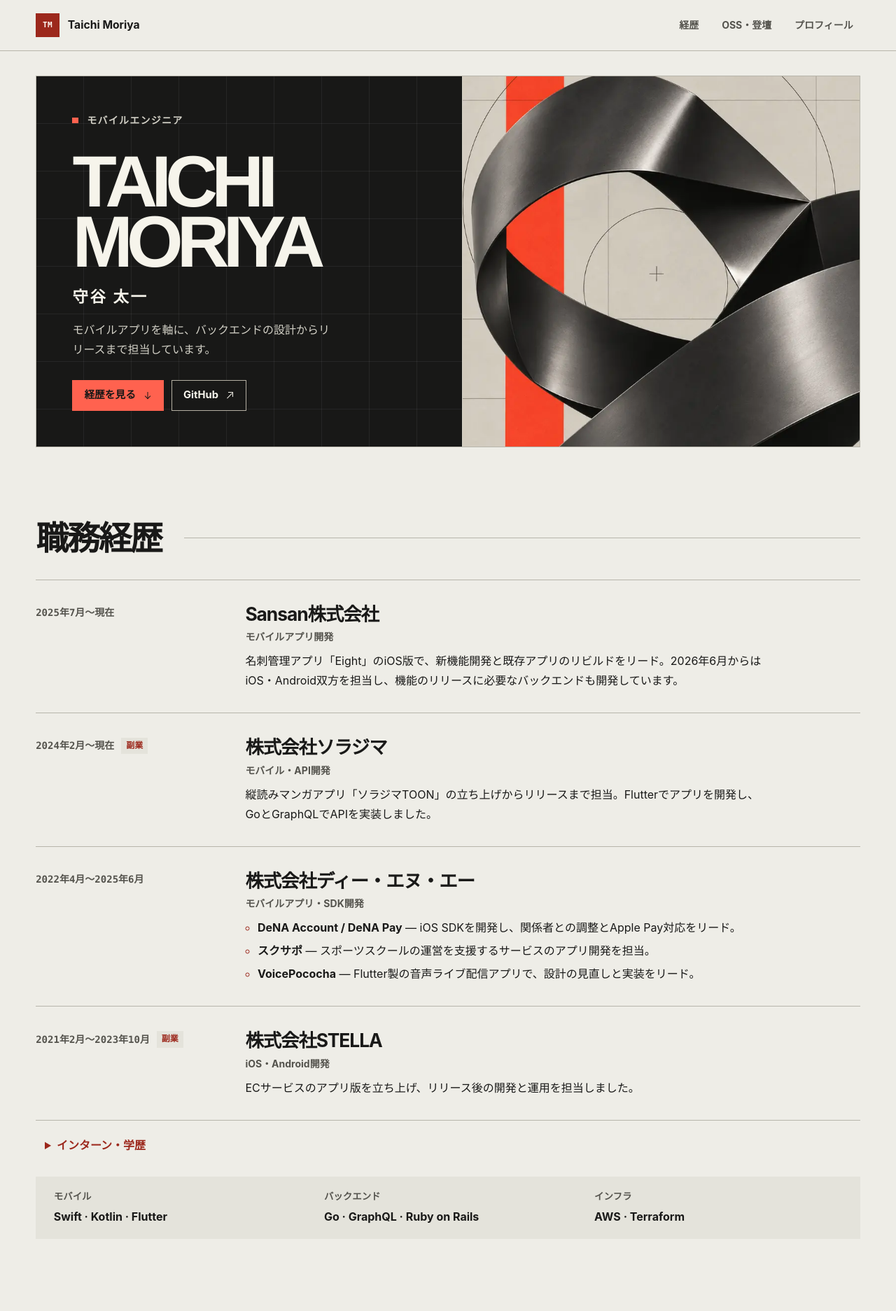
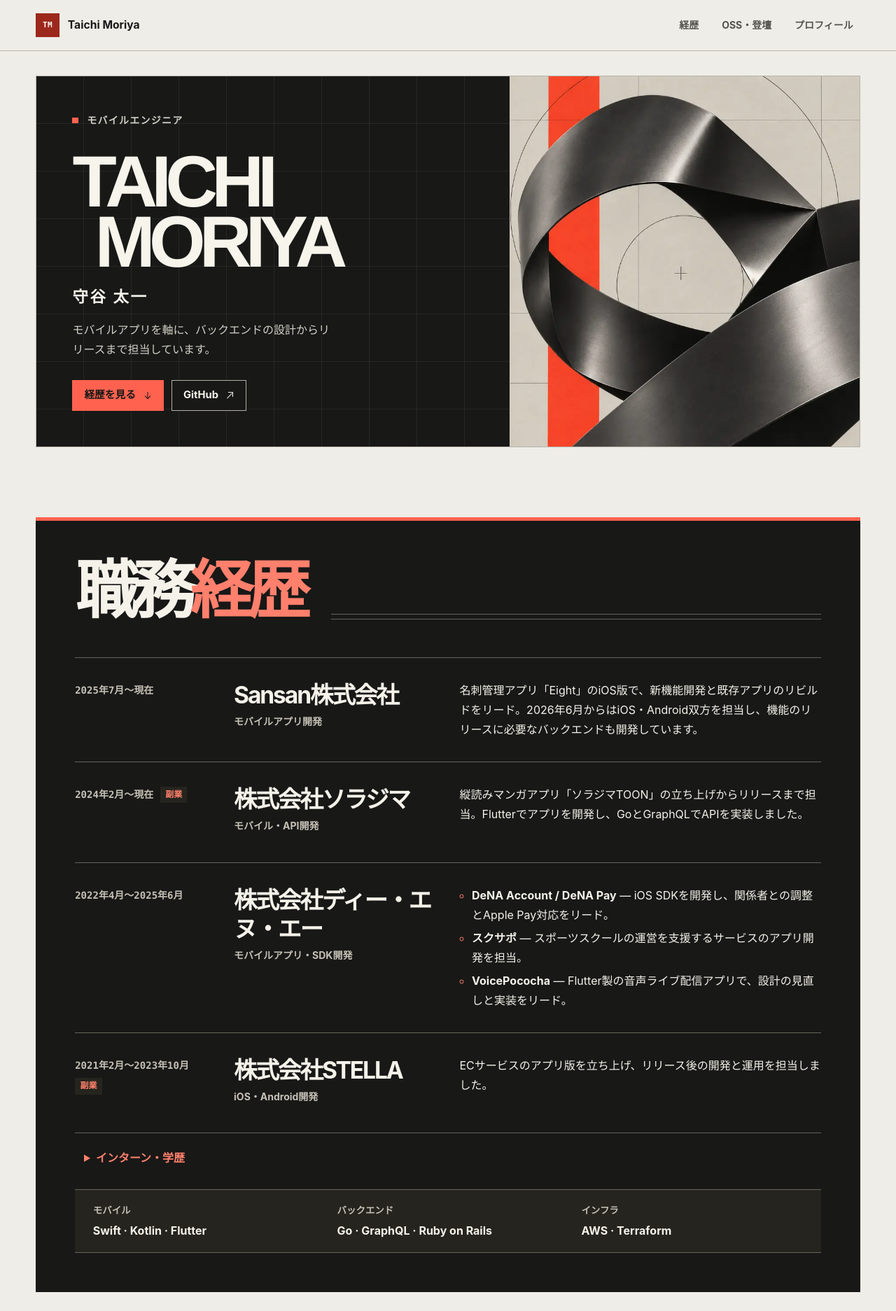
Before and after one commit to Moriya-Taichi/Moriya-Taichi.github.io, a Jekyll site: the page index.html, which Jekyll copies as it is, in a window 1280 px wide. Shown: the top 1873 px of the page at 70% size. Built offline with Jekyll 4.4.1, drawn with Linux system fonts in a browser that asks for light colours.

Commit message:
Carry editorial typography through portfolio content

```diff
--- a/404.html
+++ b/404.html
@@ -7,7 +7,7 @@
   <meta name="robots" content="noindex">
   <title>ページが見つかりません｜守谷 太一</title>
   <link rel="icon" href="/assets/taichi-mark.png" type="image/png">
-  <link rel="stylesheet" href="/assets/portfolio.css?v=editorial-1">
+  <link rel="stylesheet" href="/assets/portfolio.css?v=editorial-2">
 </head>
 <body>
   <main class="shell archive-page">
--- a/archive/index.html
+++ b/archive/index.html
@@ -9,7 +9,7 @@ permalink: /archive/
   <meta name="color-scheme" content="light dark">
   <title>過去の記事｜守谷 太一</title>
   <link rel="icon" href="{{ '/assets/taichi-mark.png' | relative_url }}" type="image/png">
-  <link rel="stylesheet" href="{{ '/assets/portfolio.css?v=editorial-1' | relative_url }}">
+  <link rel="stylesheet" href="{{ '/assets/portfolio.css' | relative_url }}?v=editorial-2">
 </head>
 <body>
   <a class="skip-link" href="#main">本文へ移動</a>
--- a/assets/portfolio.css
+++ b/assets/portfolio.css
@@ -128,7 +128,7 @@ li::marker { color: var(--accent); }
 .hero {
   position: relative;
   display: grid;
-  grid-template-columns: minmax(0, 1.07fr) minmax(0, 1fr);
+  grid-template-columns: minmax(0, 1.35fr) minmax(0, 1fr);
   isolation: isolate;
   margin-block-start: clamp(.9rem, 2.7vw, 2.25rem);
   border: 1px solid var(--border);
@@ -199,6 +199,7 @@ li::marker { color: var(--accent); }
 }
 
 .hero-name > span { display: block; }
+.hero-name > span + span { margin-inline-start: clamp(.2rem, 2.5vw, 2.4rem); }
 
 .hero-name-ja {
   display: block;
@@ -290,16 +291,42 @@ li::marker { color: var(--accent); }
 
 .section { margin-block-start: clamp(3.75rem, 8vw, 6.25rem); }
 .section-heading {
-  display: flex;
-  align-items: center;
-  gap: clamp(1rem, 3vw, 2rem);
-  margin-block-end: clamp(1rem, 3vw, 1.85rem);
+  display: grid;
+  grid-template-columns: minmax(0, max-content) minmax(1.25rem, 1fr);
+  align-items: end;
+  gap: clamp(.7rem, 3vw, 2.5rem);
+  margin-block-end: clamp(1.2rem, 4vw, 3.25rem);
 }
 
 .section-heading::after {
-  flex: 1;
-  border-block-start: 1px solid var(--border);
+  align-self: end;
+  block-size: .55rem;
+  margin-block-end: .15em;
+  border-block: 1px solid var(--border);
   content: '';
+}
+
+.section-display {
+  font-size: clamp(2.35rem, 1.1rem + 5.7vw, 5.75rem);
+  font-weight: 850;
+  letter-spacing: -.095em;
+  line-height: .97;
+}
+
+.section-display span { display: inline-block; }
+.section-display span + span { color: var(--accent); }
+
+.experience {
+  --ink: #f4f2e9;
+  --secondary: #c5c1b6;
+  --subtle: #25241e;
+  --border: #666358;
+  --accent: #ff806c;
+  --focus: #ff9c8e;
+  padding: clamp(1.2rem, 4.5vw, 3.5rem);
+  border-block-start: .35rem solid #ff624f;
+  color: var(--ink);
+  background: #181817;
 }
 
 .career {
@@ -310,8 +337,8 @@ li::marker { color: var(--accent); }
 
 .career-item {
   display: grid;
-  grid-template-columns: minmax(0, 15.5rem) minmax(0, 1fr);
-  gap: .9rem clamp(1.5rem, 4vw, 3.5rem);
+  grid-template-columns: minmax(0, .73fr) minmax(0, 1.1fr) minmax(0, 2fr);
+  gap: .9rem clamp(1.1rem, 3vw, 2.8rem);
   padding-block: clamp(1.35rem, 3vw, 2rem);
   border-block-end: 1px solid var(--border);
 }
@@ -338,9 +365,9 @@ li::marker { color: var(--accent); }
   font-size: .75rem;
 }
 
-.career-content h3 { font-size: clamp(1.24rem, 1.12rem + .75vw, 1.65rem); letter-spacing: -.04em; }
+.career-title h3 { font-size: clamp(1.4rem, 1.02rem + 1.35vw, 2.2rem); letter-spacing: -.063em; }
 .career-content > p:not(.work-role), .career-projects { max-inline-size: 47rem; }
-.career-content .work-role { margin-block: .3rem .45rem; color: var(--secondary); font-size: .875rem; font-weight: 650; }
+.career-title .work-role { margin-block: .3rem .45rem; color: var(--secondary); font-size: .875rem; font-weight: 650; }
 .career-projects { padding-inline-start: 1.1rem; }
 .career-projects li + li, .earlier-list li + li { margin-block-start: .32rem; }
 
@@ -365,7 +392,7 @@ li::marker { color: var(--accent); }
   gap: .9rem 2rem;
   margin-block-start: 1.3rem;
   padding: 1.1rem clamp(1.2rem, 3vw, 1.6rem);
-  border-radius: 0;
+  border-block: 1px solid var(--border);
   background: var(--subtle);
 }
 
@@ -386,7 +413,7 @@ li::marker { color: var(--accent); }
   background: var(--surface);
 }
 
-.work-panel h3 { margin-block-end: .9rem; font-size: 1.25rem; }
+.work-panel h3 { margin-block-end: 1.2rem; font-size: clamp(1.35rem, 1.2rem + .8vw, 2rem); letter-spacing: -.055em; }
 .work-list, .profile-links { padding: 0; list-style: none; }
 .work-list li { border-block-start: 1px solid var(--border); }
 
@@ -400,6 +427,8 @@ li::marker { color: var(--accent); }
   color: var(--ink);
   text-decoration: none;
 }
+
+.work-link strong { display: block; font-size: clamp(1.15rem, 1rem + .72vw, 1.8rem); line-height: 1.18; letter-spacing: -.045em; }
 
 .work-link .arrow { margin-block-start: .42rem; color: var(--accent); }
 
@@ -417,9 +446,14 @@ li::marker { color: var(--accent); }
   flex-wrap: wrap;
   gap: 1.35rem;
   padding: clamp(1.25rem, 4vw, 2.5rem);
-  border-inline-start: .4rem solid var(--accent);
-  border-radius: var(--radius);
-  background: var(--subtle);
+  --accent: #181613;
+  --accent-hover: #3e2c27;
+  --button-ink: #fff9f2;
+  --surface: #ff806c;
+  --page: #ff9b8c;
+  --focus: #181613;
+  color: #181613;
+  background: #ff806c;
 }
 
 .site-footer {
@@ -457,8 +491,10 @@ li::marker { color: var(--accent); }
   }
 
   .hero-copy { padding: clamp(1.45rem, 5vw, 3rem); }
-  .hero-name { font-size: clamp(3.3rem, 12vw, 7rem); }
-  .career-item { grid-template-columns: minmax(0, 1fr); gap: .55rem; }
+  .hero-name { font-size: clamp(3.1rem, 12vw, 7rem); }
+  .career-item { grid-template-columns: minmax(0, 1fr) minmax(0, 2fr); gap: .75rem 1rem; }
+  .career-content { grid-column: 2; }
+  .career-title .work-role { margin-block-end: 0; }
 }
 
 @media (max-width: 39.99rem) {
@@ -469,7 +505,8 @@ li::marker { color: var(--accent); }
   .hero { margin-block-start: .3rem; }
   .hero-art { aspect-ratio: 1.35; }
   .hero-actions { margin-block-start: 1.2rem; }
-  .work-grid { grid-template-columns: minmax(0, 1fr); }
+  .work-grid, .career-item { grid-template-columns: minmax(0, 1fr); }
+  .career-content { grid-column: auto; }
   .footer-inner { padding-block: 1rem; }
   .footer-inner .nav-list { margin-inline-start: -.625rem; }
 }
--- a/index.html
+++ b/index.html
@@ -17,7 +17,7 @@
   <title>守谷 太一｜モバイルエンジニア</title>
   <link rel="canonical" href="https://moriya-taichi.github.io/">
   <link rel="icon" href="assets/taichi-mark.png" type="image/png">
-  <link rel="stylesheet" href="assets/portfolio.css?v=editorial-1">
+  <link rel="stylesheet" href="assets/portfolio.css?v=editorial-2">
 </head>
 <body>
   <a class="skip-link" href="#main">本文へ移動</a>
@@ -56,16 +56,18 @@
 
     <section class="section experience" id="experience" aria-labelledby="experience-title" tabindex="-1">
       <header class="section-heading">
-        <h2 id="experience-title">職務経歴</h2>
+        <h2 id="experience-title" class="section-display"><span>職務</span><span>経歴</span></h2>
       </header>
       <ol class="career" role="list">
         <li class="career-item">
           <div class="career-meta">
             <span><time datetime="2025-07">2025年7月</time>〜現在</span>
           </div>
-          <div class="career-content">
+          <div class="career-title">
             <h3><span lang="en">Sansan</span>株式会社</h3>
             <p class="work-role">モバイルアプリ開発</p>
+          </div>
+          <div class="career-content">
             <p>名刺管理アプリ「<span lang="en">Eight</span>」のiOS版で、新機能開発と既存アプリのリビルドをリード。2026年6月からはiOS・Android双方を担当し、機能のリリースに必要なバックエンドも開発しています。</p>
           </div>
         </li>
@@ -74,9 +76,11 @@
             <span><time datetime="2024-02">2024年2月</time>〜現在</span>
             <span class="badge">副業</span>
           </div>
-          <div class="career-content">
+          <div class="career-title">
             <h3>株式会社ソラジマ</h3>
             <p class="work-role">モバイル・API開発</p>
+          </div>
+          <div class="career-content">
             <p>縦読みマンガアプリ「ソラジマTOON」の立ち上げからリリースまで担当。Flutterでアプリを開発し、GoとGraphQLでAPIを実装しました。</p>
           </div>
         </li>
@@ -84,9 +88,11 @@
           <div class="career-meta">
             <span><time datetime="2022-04">2022年4月</time>〜<time datetime="2025-06">2025年6月</time></span>
           </div>
-          <div class="career-content">
+          <div class="career-title">
             <h3>株式会社ディー・エヌ・エー</h3>
             <p class="work-role">モバイルアプリ・SDK開発</p>
+          </div>
+          <div class="career-content">
             <ul class="career-projects">
               <li><strong lang="en">DeNA Account / DeNA Pay</strong> — iOS SDKを開発し、関係者との調整とApple Pay対応をリード。</li>
               <li><strong>スクサポ</strong> — スポーツスクールの運営を支援するサービスのアプリ開発を担当。</li>
@@ -99,9 +105,11 @@
             <span><time datetime="2021-02">2021年2月</time>〜<time datetime="2023-10">2023年10月</time></span>
             <span class="badge">副業</span>
           </div>
-          <div class="career-content">
+          <div class="career-title">
             <h3>株式会社<span lang="en">STELLA</span></h3>
             <p class="work-role">iOS・Android開発</p>
+          </div>
+          <div class="career-content">
             <p>ECサービスのアプリ版を立ち上げ、リリース後の開発と運用を担当しました。</p>
           </div>
         </li>
@@ -121,9 +129,9 @@
       </dl>
     </section>
 
-    <section class="section" id="work" aria-labelledby="work-title" tabindex="-1">
+    <section class="section works" id="work" aria-labelledby="work-title" tabindex="-1">
       <header class="section-heading">
-        <h2 id="work-title">OSS・登壇</h2>
+        <h2 id="work-title" class="section-display"><span lang="en">OSS</span><span>・登壇</span></h2>
       </header>
       <div class="work-grid">
         <section class="work-panel" aria-labelledby="oss-title">
@@ -171,7 +179,7 @@
 
     <section class="section profile-section" id="profiles" aria-labelledby="profiles-title" tabindex="-1">
       <div>
-        <h2 id="profiles-title">プロフィール</h2>
+        <h2 id="profiles-title" class="section-display">プロフィール</h2>
       </div>
       <ul class="profile-links" role="list">
         <li><a class="button button-accent" href="https://www.wantedly.com/id/moriya_taichi"><span lang="en">Wantedly</span> <span class="arrow arrow-out" aria-hidden="true"></span></a></li>
```
